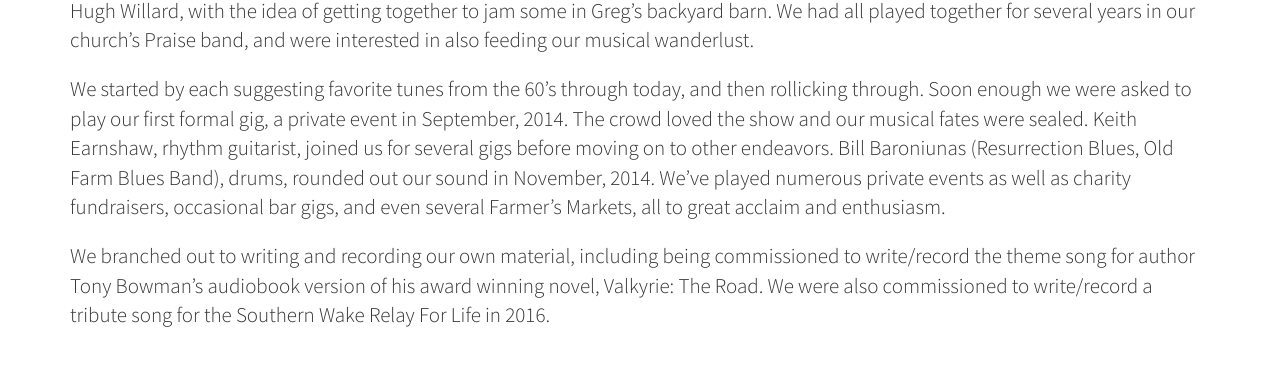
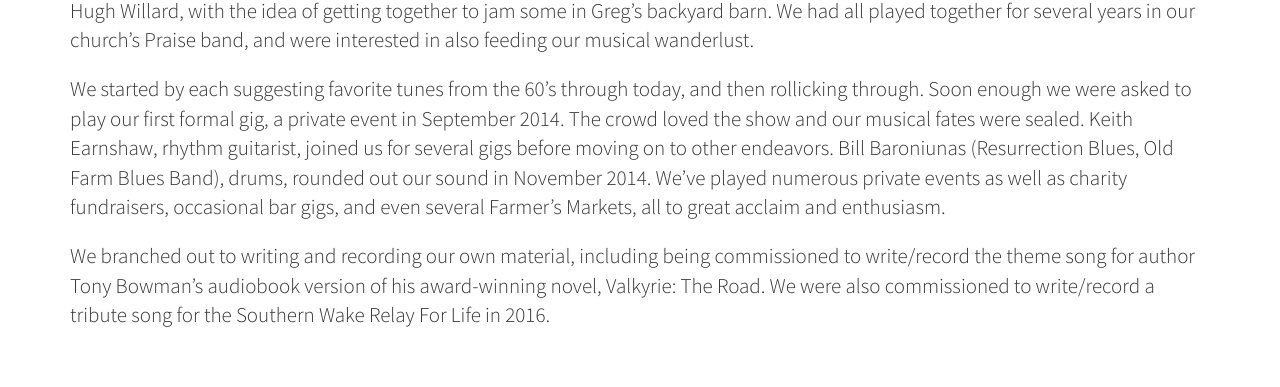
Before and after one commit to thursdaysflight/thursdaysflight.github.io, a Jekyll site: the page built from index.html, in a window 1280 px wide and 900 px high, scrolled down 1944 px. Shown: the part 185-572 px from the top of the window. Built offline with Jekyll 4.4.1, drawn with Linux system fonts in a browser that asks for light colours.

Commit message:
Fixed grammar

```diff
--- a/_includes/about.html
+++ b/_includes/about.html
@@ -13,10 +13,10 @@
         <p class="lead" style="text-align: left;">
           We started by each suggesting favorite tunes from the 60’s through today, and then
           rollicking through. Soon enough we were asked to play our first formal gig, a
-          private event in September, 2014. The crowd loved the show and our musical fates
+          private event in September 2014. The crowd loved the show and our musical fates
           were sealed. Keith Earnshaw, rhythm guitarist, joined us for several gigs before
           moving on to other endeavors. Bill Baroniunas (Resurrection Blues, Old Farm Blues Band), drums,
-          rounded out our sound in November, 2014. We’ve played numerous private events as
+          rounded out our sound in November 2014. We’ve played numerous private events as
           well as charity fundraisers, occasional bar gigs, and even several Farmer’s Markets,
           all to great acclaim and enthusiasm.
         </p>
@@ -24,7 +24,7 @@
         <p class="lead" style="text-align: left;">
           We branched out to writing and recording our own material, including being
           commissioned to write/record the theme song for author Tony Bowman’s audiobook
-          version of his award winning novel, Valkyrie: The Road. We were also commissioned
+          version of his award-winning novel, Valkyrie: The Road. We were also commissioned
           to write/record a tribute song for the Southern Wake Relay For Life in 2016.
         </p>
       </div>
```
